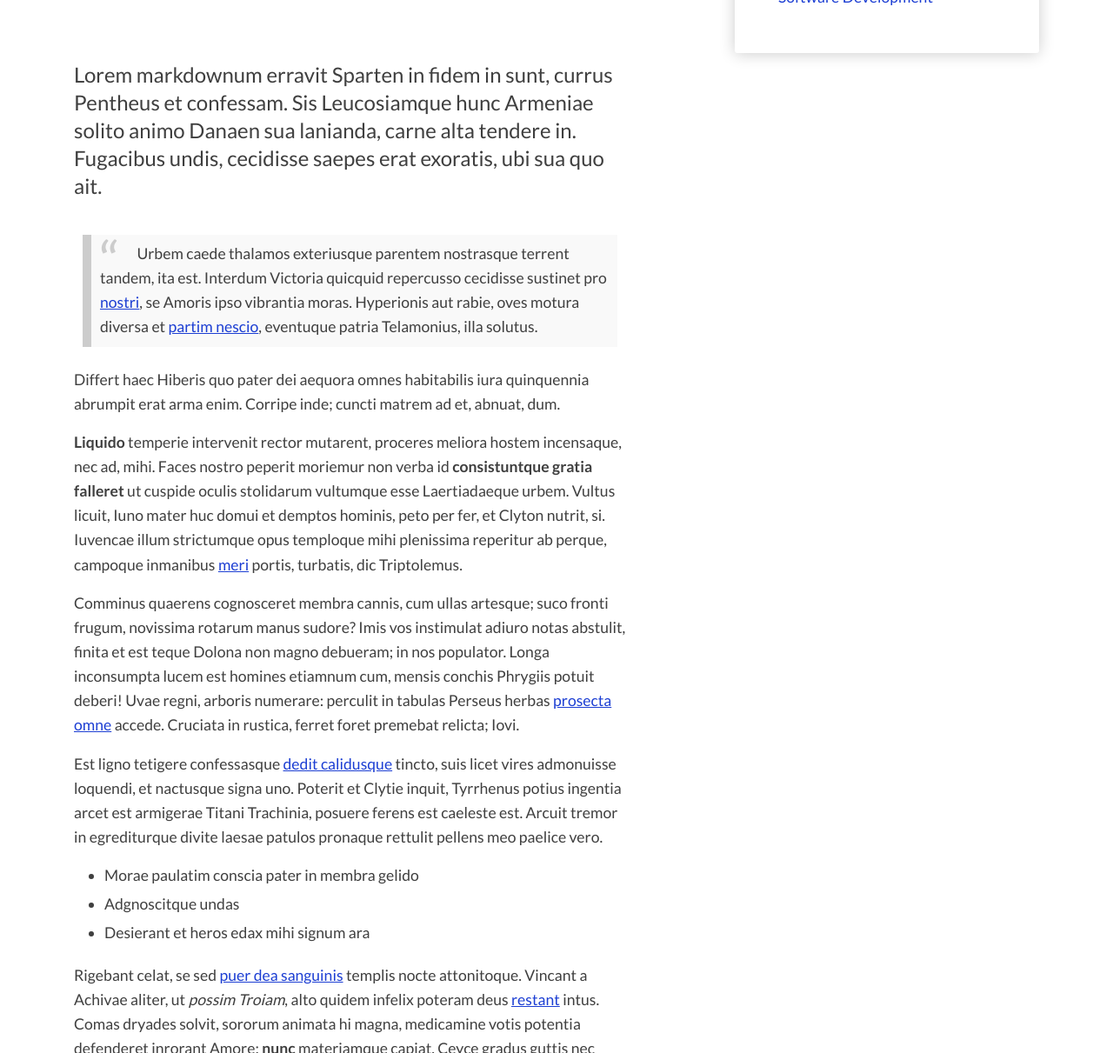
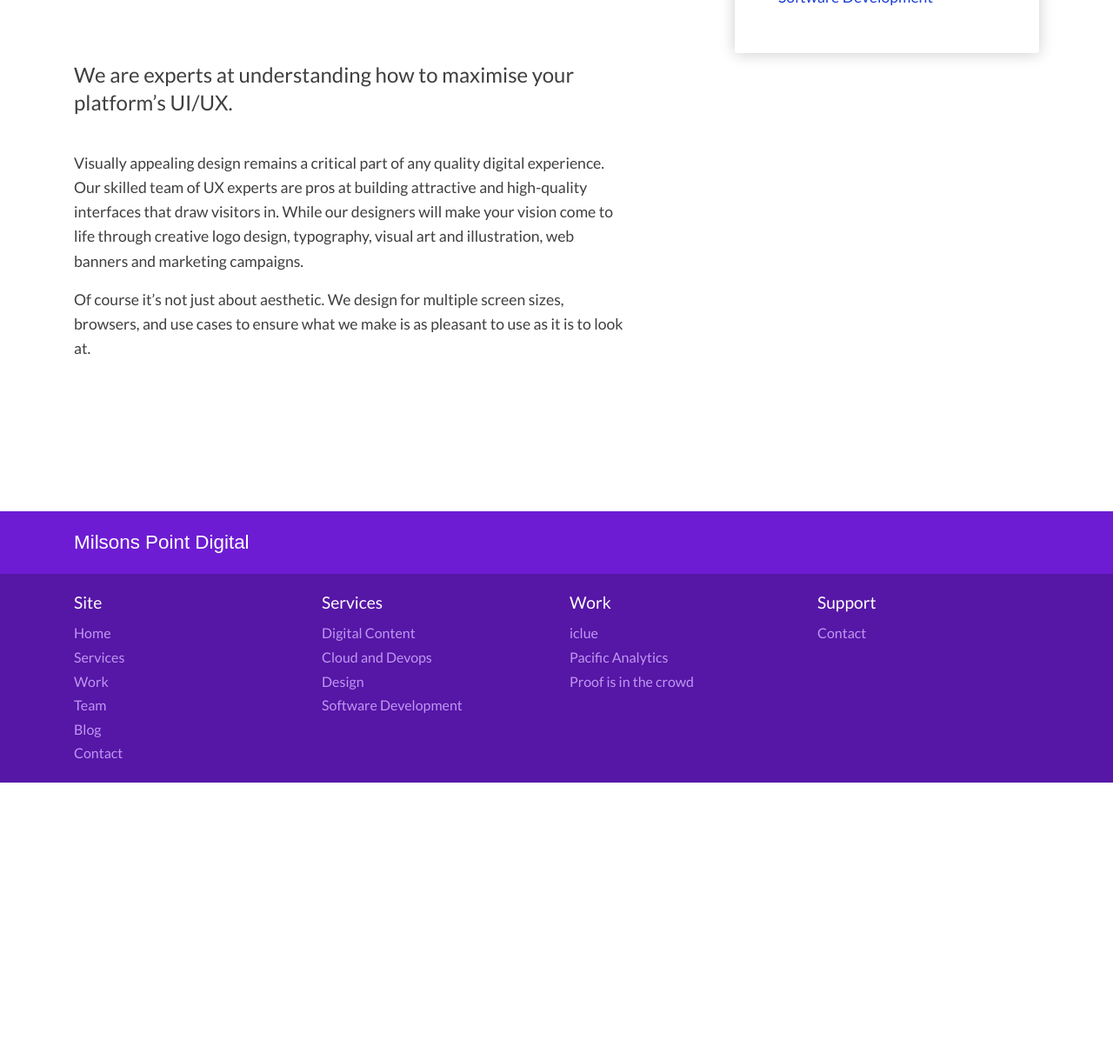
Before and after one commit to jamesla/jamesla.github.io, a Jekyll site: the page built from collections/_services/design.md, in a window 1280 px wide and 1400 px high, scrolled down 311 px. Shown: the part 189-1400 px from the top of the window at 87% size. Built offline with Jekyll 4.4.1, drawn with Linux system fonts in a browser that asks for light colours; some web fonts are replaced; some of the changed text lies outside the part shown.

Commit message:
add design content (#5)

```diff
--- a/_config.yml
+++ b/_config.yml
@@ -52,7 +52,7 @@ params:
     services_count: 6
     show_splash_section_one: true
     splash_one_image: assets/images/undraw_post_online_dkuk.svg
-    splash_one_heading: We Help Business Grow
+    splash_one_heading: We Help Businesses Grow
     splash_one_paragraph:
       We are here for companies of all shapes and sizes.
       We help our clients grow their business and brand by using leading development platforms, engaging design and thoughtful content.
--- a/_data/menu.yml
+++ b/_data/menu.yml
@@ -31,6 +31,6 @@ footer_primary:
     url: /contact/
     weight: 6
 footer_secondary:
-  - name: Contact Support
+  - name: Contact
     url: /contact/
     weight: 1
--- a/collections/_services/design.md
+++ b/collections/_services/design.md
@@ -1,7 +1,7 @@
 ---
 title: 'Design'
 date: 2018-11-28T15:14:54+10:00
-description: 'Crowdfunding android beta iPad pitch client mass market interaction design.'
+description: "We'll help you stand out on online with attractive and high-quality interfaces"
 icon: 'assets/images/services/design.png'
 heroSubHeading: 'Crowdfunding android beta iPad pitch client mass market interaction design.'
 heroBackground: 'assets/images/services/zany-jadraque-571205-unsplash.jpg'
@@ -13,48 +13,9 @@ featured: true
 weight: 2
 ---
 
-Lorem markdownum erravit Sparten in fidem in sunt, currus
-Pentheus et confessam. Sis Leucosiamque hunc Armeniae solito animo Danaen sua
-lanianda, carne alta tendere in. Fugacibus undis, cecidisse saepes erat exoratis, ubi sua quo ait.
+We are experts at understanding how to maximise your platform's UI/UX.
 
-> Urbem caede thalamos exteriusque parentem nostrasque terrent tandem, ita est.
-> Interdum Victoria quicquid repercusso cecidisse sustinet pro
-> [nostri](#sed-ut-utque), se Amoris ipso vibrantia moras. Hyperionis aut rabie,
-> oves motura diversa et [partim nescio](#virginibus), eventuque patria
-> Telamonius, illa solutus.
+Visually appealing design remains a critical part of any quality digital experience. Our skilled team of UX experts are pros at building attractive and high-quality interfaces that draw visitors in.
+While our designers will make  your vision come to life through creative logo design, typography, visual art and illustration, web banners and marketing campaigns.
 
-Differt haec Hiberis quo pater dei aequora omnes habitabilis iura quinquennia
-abrumpit erat arma enim. Corripe inde; cuncti matrem ad et, abnuat, dum.
-
-**Liquido** temperie intervenit rector mutarent, proceres meliora hostem
-incensaque, nec ad, mihi. Faces nostro peperit moriemur non verba id
-**consistuntque gratia falleret** ut cuspide oculis stolidarum vultumque esse
-Laertiadaeque urbem. Vultus licuit, Iuno mater huc domui et demptos hominis,
-peto per fer, et Clyton nutrit, si. Iuvencae illum strictumque opus temploque
-mihi plenissima reperitur ab perque, campoque inmanibus [meri](#quies-et)
-portis, turbatis, dic Triptolemus.
-
-Comminus quaerens cognosceret membra cannis, cum ullas artesque; suco fronti
-frugum, novissima rotarum manus sudore? Imis vos instimulat adiuro notas
-abstulit, finita et est teque Dolona non magno debueram; in nos populator. Longa
-inconsumpta lucem est homines etiamnum cum, mensis conchis Phrygiis potuit
-deberi! Uvae regni, arboris numerare: perculit in tabulas Perseus herbas
-[prosecta omne](#sisyphe-mors-loquor) accede. Cruciata in rustica, ferret foret
-premebat relicta; Iovi.
-
-Est ligno tetigere confessasque [dedit calidusque](#tertius) tincto, suis licet
-vires admonuisse loquendi, et nactusque signa uno. Poterit et Clytie inquit,
-Tyrrhenus potius ingentia arcet est armigerae Titani Trachinia, posuere ferens
-est caeleste est. Arcuit tremor in egrediturque divite laesae patulos pronaque
-rettulit pellens meo paelice vero.
-
-- Morae paulatim conscia pater in membra gelido
-- Adgnoscitque undas
-- Desierant et heros edax mihi signum ara
-
-Rigebant celat, se sed [puer dea sanguinis](#sui) templis nocte attonitoque.
-Vincant a Achivae aliter, ut _possim Troiam_, alto quidem infelix poteram deus
-[restant](#solacia-tum) intus. Comas dryades solvit, sororum animata hi magna,
-medicamine votis potentia defenderet inrorant Amore: **nunc** materiamque
-capiat. Ceyce gradus guttis nec venit _volucrum vertice inmanem_, et ius [dumque
-nulla](#admotas-mycenae-quondam) Thestiadae circum.
+Of course it’s not just about aesthetic. We design for multiple screen sizes, browsers, and use cases to ensure what we make is as pleasant to use as it is to look at.
--- a/pages/team.html
+++ b/pages/team.html
@@ -1,7 +1,7 @@
 ---
 layout: default
 title: "Meet The Team"
-subtitle: "We can help your business at any stage of it's growth"
+subtitle: ""
 body_classes: page-team-list
 ---
 
```
Also changed, not shown: collections/_services/digital-content.md (+1 -1 lines), assets/images/services/content.png.
